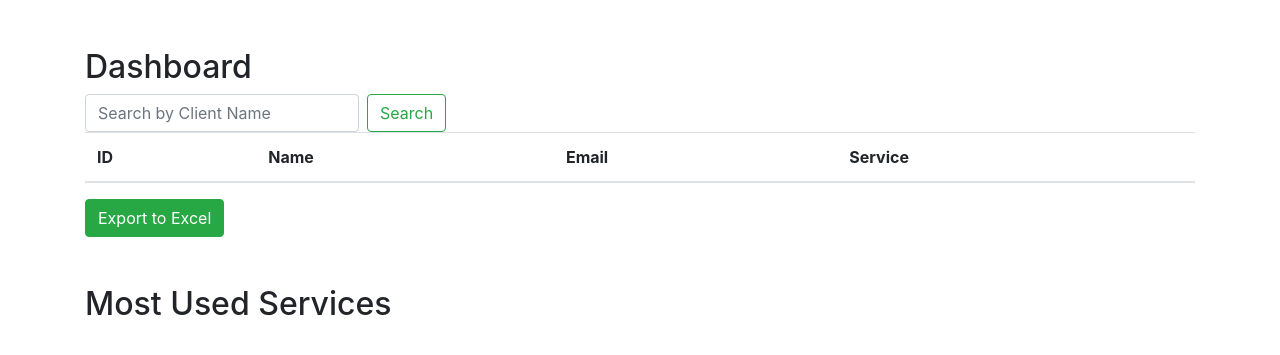
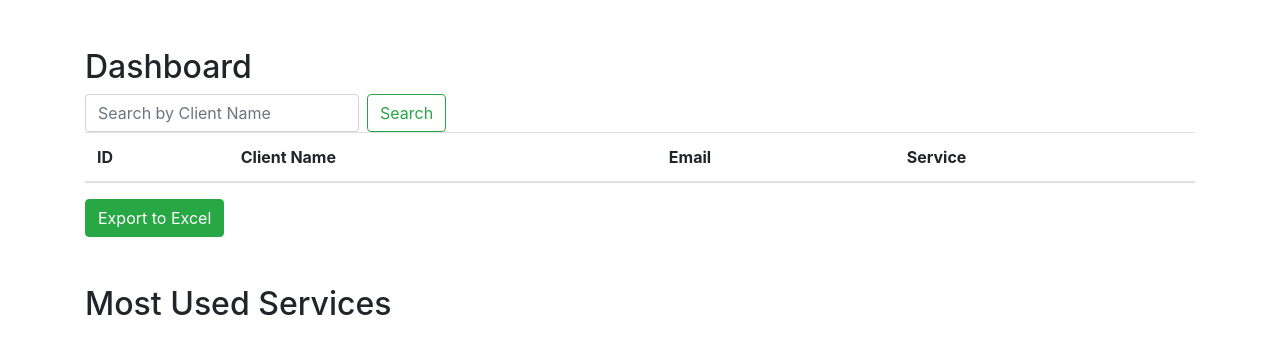
Before and after one commit to sirjoaogoncalves/uFLASKmySQL, a Flask app: page / in a window 1280 px wide. Shown: the part 56-411 px from the top of the page. Run offline with Flask 3, Linux system fonts and the light colour scheme; the visitor is signed in with stand-in values (Sample User, id 1); data that the repository does not hold is empty; some libraries are stand-ins or nearby versions.

Commit message:
minor fixes in names

```diff
--- a/templates/dashboard.html
+++ b/templates/dashboard.html
@@ -43,7 +43,7 @@
             <thead>
                 <tr>
                     <th>ID</th>
-                    <th>Name</th>
+                    <th>Client Name</th>
                     <th>Email</th>
                     <th>Service</th>
                     {% if is_admin %}
```
